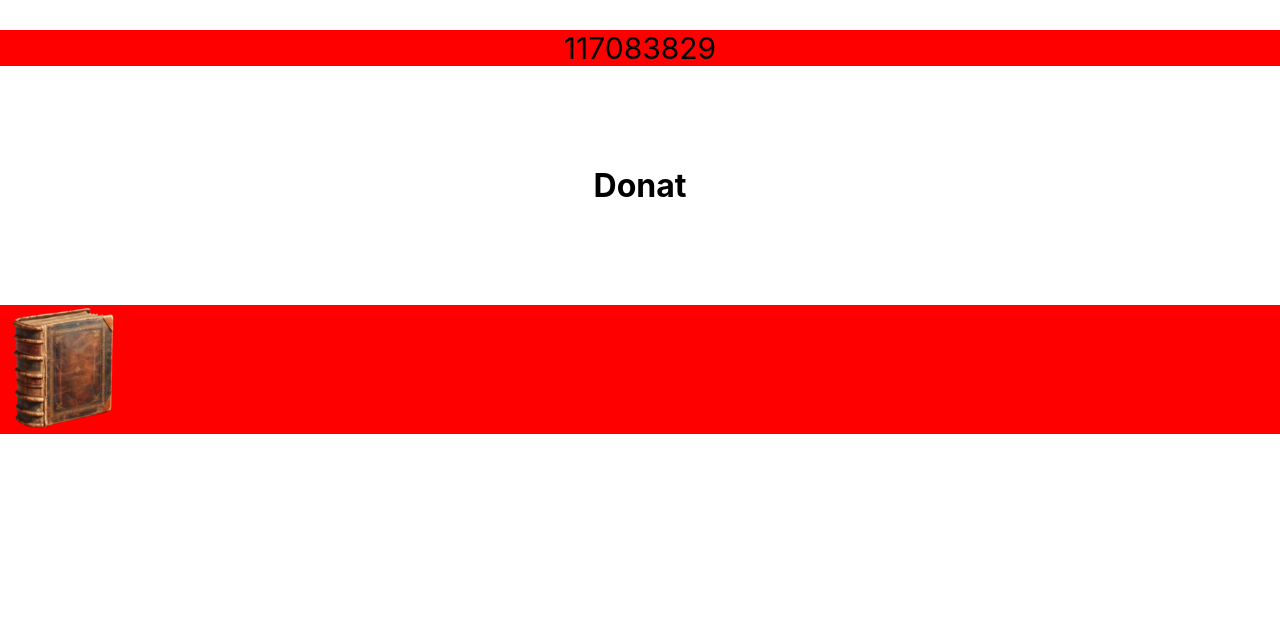
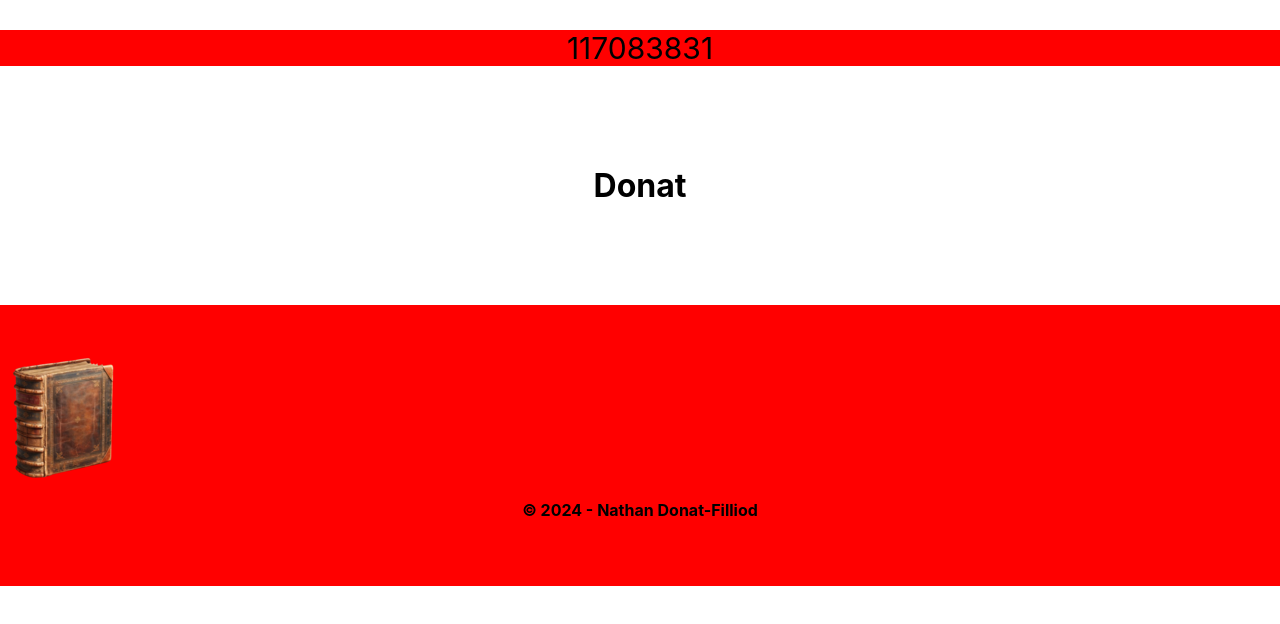
Before and after one commit to DonatNathan/donat-website, a React (Create React App) app: page /homebook in a window 1280 px wide. Shown: the top 624 px of the page. Built offline with nearby package versions, Linux system fonts and the light colour scheme.

Commit message:
[ADD] - Copyright website

```diff
--- a/src/components/footer/FooterComp.js
+++ b/src/components/footer/FooterComp.js
@@ -2,4 +2,11 @@ import styled from "styled-components";
 
 export const FooterBlock = styled.div`
     background-color: #FF0000;
+    padding-top: 50px;
+    padding-bottom: 50px;
 `;
+
+export const CopyrightText = styled.p`
+    text-align: center;
+    font-weight: bold;
+`;
--- a/src/modules/footer/Footer.js
+++ b/src/modules/footer/Footer.js
@@ -1,11 +1,12 @@
 import React from "react";
-import { FooterBlock } from "../../components/footer/FooterComp";
+import { CopyrightText, FooterBlock } from "../../components/footer/FooterComp";
 import { ClickableBook } from "../AnimatedBook";
 
 const Footer = () => {
     return (
         <FooterBlock>
             <ClickableBook source="images/old_book.png" link="homebook" />
+            <CopyrightText>© 2024 - Nathan Donat-Filliod</CopyrightText>
         </FooterBlock>
     );
 };
--- a/src/pages/404.js
+++ b/src/pages/404.js
@@ -1,6 +1,6 @@
 import React from "react";
 import { PageBody } from "../components/pages/PagesComp";
-import { ErrorContent, ErrorImage, LittleErrorMessage, MainErrorMessage } from "../components/pages/404";
+import { ErrorContent, ErrorImage, LittleErrorMessage, MainErrorMessage } from "../components/pages/404Comp";
 
 const Error404 = () => {
     return (
```
Also changed, not shown: src/components/pages/404Comp.js (renamed from src/components/pages/404.js).
